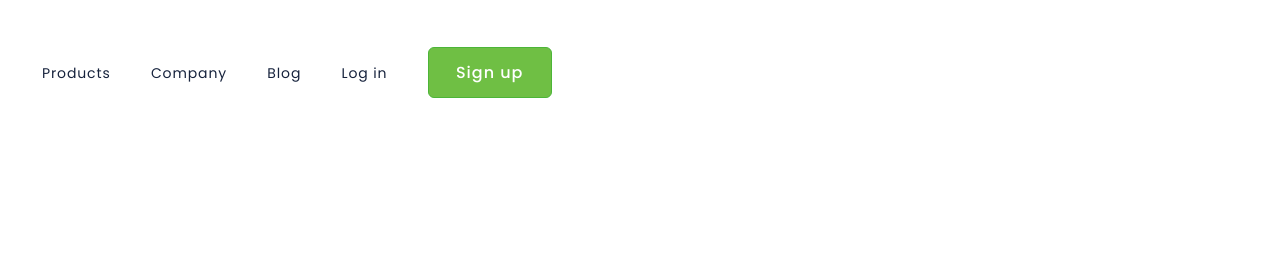
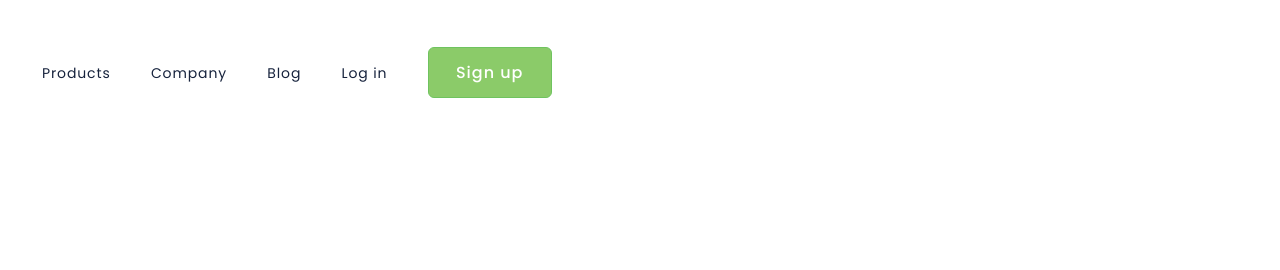
Before and after one commit to foldan85/projeto-feito-com-devclub, a plain HTML site: page index.html in a window 1280 px wide. In both pictures the pointer is over the button "Sign up". Shown: the top 270 px of the page. Drawn offline with Linux system fonts and the light colour scheme.

Commit message:
criado branch develop

```diff
--- a/css/styles.css
+++ b/css/styles.css
@@ -40,6 +40,14 @@ header {
     font-weight: 500;
     line-height: normal;
     letter-spacing: 1px;
+}
+
+.button-sign-up:hover {
+    opacity: .8;
+}
+
+.button-sign-up:active {
+    opacity: .4;
 }
 
 .container-left {
```
